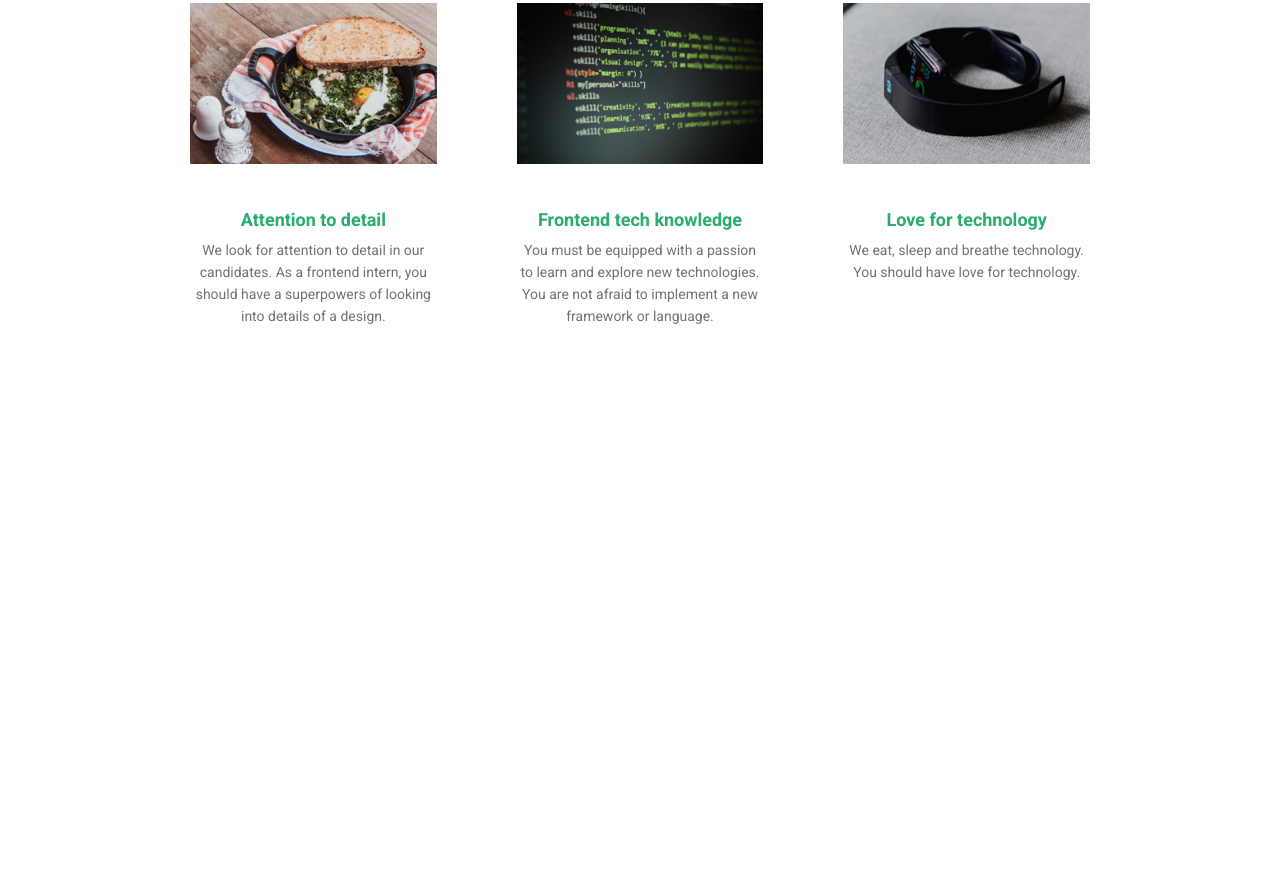
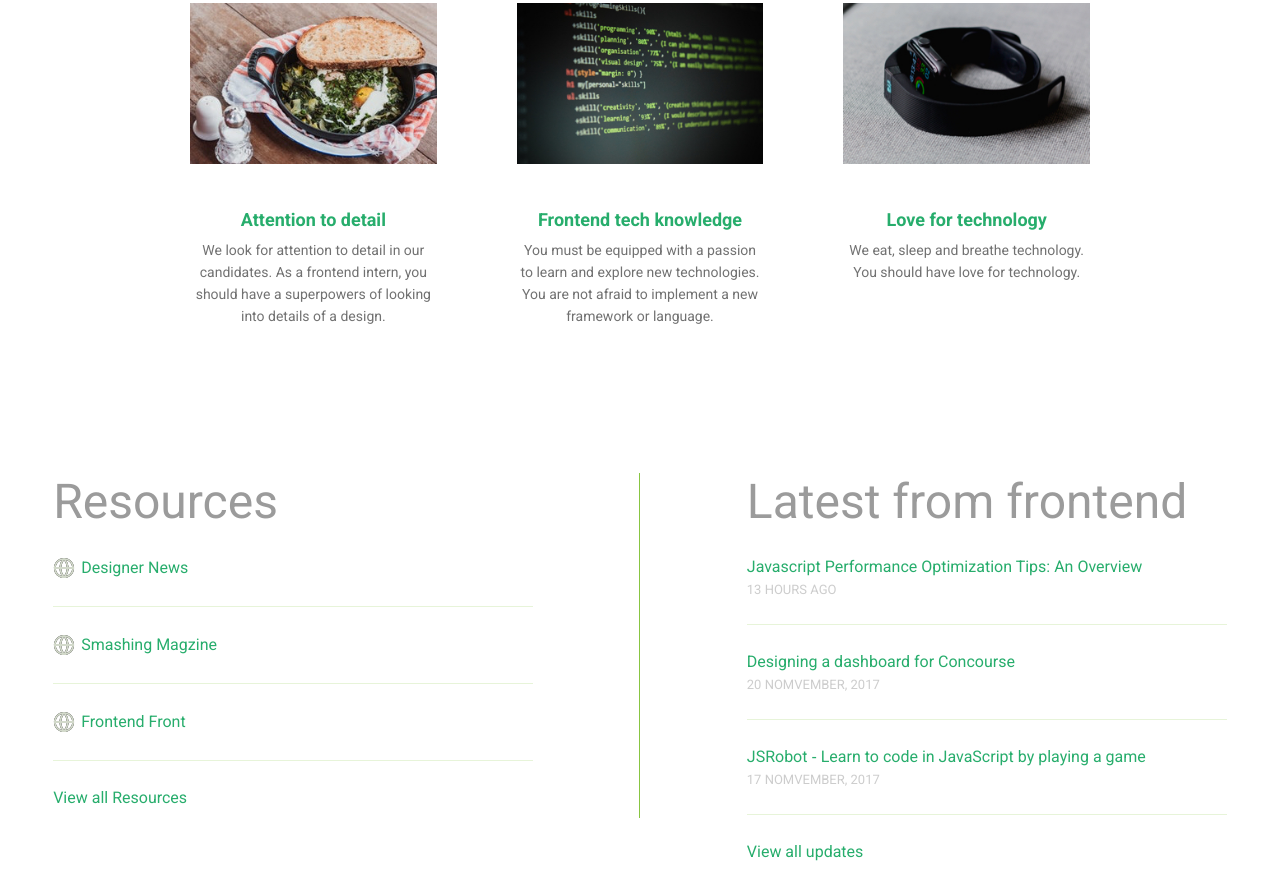
Before and after one commit to ornias9/yipl-fec, a website: page index.html in a window 1280 px wide. Shown: the part 999-1887 px from the top of the page. Before the commit the page ends 1472 px from the top, so only its background shows below. Drawn offline with Linux system fonts and the light colour scheme.

Commit message:
about complete new section - margin padding error

```diff
--- a/index.html
+++ b/index.html
@@ -48,12 +48,12 @@
     </header>
 
     <main>
-      <div class="requirements">
-          <h2 class="heading-secondary">
+        <div class="requirements">
+            <h2 class="heading-secondary">
               What you should have
-          </h2>
+             </h2>
 
-          <div class="requirement-details">
+             <div class="requirement-details">
                 <div class="requirement-description">
                   <div>
                       <img src="img/jpg/img-requirements-3.jpg" alt="photo 1" class="requirement-description__photo">
@@ -97,8 +97,76 @@
                         </p>
                     </div>
                 </div>
+             </div>
+        </div>
+
+        <div class="news-content">
+          <div class="news">
+              <h2 class="heading-secondary text-align-left">
+                  Resources
+              </h2>
+              <ul class="news__list">
+                    <li class="news__item">
+                        <img src="img/svg/globe.svg" alt="globe icon" class="news__globe">
+                        <a href="#" class="news__link">
+                            Designer News
+                        </a>
+                    </li>
+                    <li class="news__item">
+                        <img src="img/svg/globe.svg" alt="globe icon" class="news__globe">
+                        <a href="#" class="news__link">
+                            Smashing Magzine
+                        </a>
+                    </li>
+                    <li class="news__item">
+                        <img src="img/svg/globe.svg" alt="globe icon" class="news__globe">
+                        <a href="#" class="news__link">
+                            Frontend Front
+                        </a>
+                    </li>
+                    <li class="news__item">
+                        <a href="#" class="news__link">
+                            View all Resources
+                        </a>
+                    </li>
+
+              </ul>
           </div>
-      </div>
+
+          <span class="separator"></span>
+
+          <div class="news">
+                <h2 class="heading-secondary text-align-left">
+                    Latest from frontend
+                </h2>
+                <ul class="news__list">
+                      <li class="news__item news__item-hour">
+                          <a href="#" class="news__link">
+                              Javascript Performance Optimization Tips: An Overview
+                          </a>
+                          <span class="news__timestamp">13 hours ago</span>
+                      </li>
+                      <li class="news__item news__item-hour">
+                          <a href="#" class="news__link">
+                              Designing a dashboard for Concourse
+                          </a>
+                          <span class="news__timestamp">20 nomvember, 2017</span>
+                      </li>
+                      <li class="news__item news__item-hour">
+                          <a href="#" class="news__link">
+                              JSRobot &dash; Learn to code in JavaScript by playing a game
+                          </a>
+                          <span class="news__timestamp">17 nomvember, 2017</span>
+                      </li>
+                      <li class="news__item">
+                          <a href="#" class="news__link">
+                              View all updates
+                          </a>
+                      </li>
+
+                </ul>
+            </div>
+        </div>
 
     </main>
 
--- a/sass/base/_typography.scss
+++ b/sass/base/_typography.scss
@@ -2,8 +2,6 @@ body {
     font-family: 'Roboto', sans-serif;
     font-weight: 400;
     font-size: 16px;
-    color: red;//#fff;
-
 }
 
 .heading-primary {
@@ -29,6 +27,11 @@ body {
     }
 }
 
+
+/////////////////////////////////////////////////////
+//// secondary heading styles
+
+
 .heading-secondary {
     font-size: 4.8rem;
     text-align: center;
--- a/sass/base/_utilities.scss
+++ b/sass/base/_utilities.scss
@@ -0,0 +1,3 @@
+.text-align-left {
+    text-align: left;
+}
--- /dev/null
+++ b/sass/components/_news.scss
@@ -0,0 +1,53 @@
+.news {
+    width: 48rem;
+
+    &__list {
+
+    }
+
+    &__item {
+        display: flex;
+        align-items: center;
+        padding: 2.7rem 0;
+
+        &:not(:last-child) {
+            border-bottom: 1px solid rgba(136, 197, 66, .2);
+        }
+    }
+
+    &__item-hour{
+        display: flex;
+        flex-direction: column;
+        align-items: flex-start;
+    }
+
+    &__timestamp {
+        color: var(--grey-dark-3);
+        opacity: .5;
+        text-transform: uppercase;
+        font-size: 1.3rem;
+        margin-top: .6rem;
+    }
+
+    &__link {
+        display: inline-block;
+        text-decoration: none;
+        color: var(--jade-green);
+        font-size: 1.6rem;
+        transition: all .2s;
+    }
+
+    &__globe {
+        display: inline-block;
+        height: 2.2rem;
+        width: 2.2rem;
+        margin-right: .6rem;
+        object-fit: contain;
+    }
+}
+
+.separator {
+    width: 1px;
+    height: 34.5rem;
+    background-color: var(--apple);
+}
--- a/sass/main.scss
+++ b/sass/main.scss
@@ -1,3 +1,4 @@
+
 @import "abstracts/functions";
 @import "abstracts/mixins";
 @import "abstracts/variables";
@@ -9,9 +10,8 @@
 
 @import "components/button";
 @import "components/navigation";
+@import "components/news";
 @import "components/requirements";
-
-
 
 @import "layouts/header";
 
--- a/sass/pages/_home.scss
+++ b/sass/pages/_home.scss
@@ -4,3 +4,8 @@
     align-items: center;
     padding: 14.5rem 19rem;
 }
+
+.news-content {
+    display: flex;
+    justify-content: space-around;
+}
```
Also changed, not shown: css/style.css.
